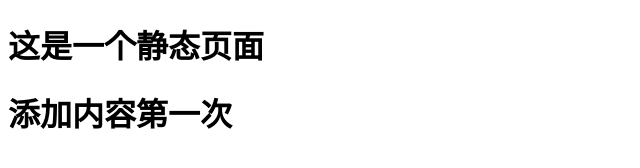
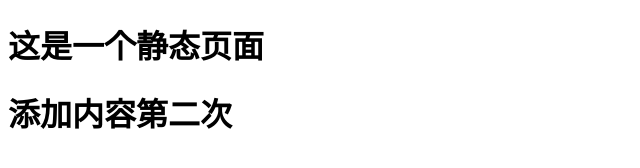
Before and after one commit to 1151508346/test3, a plain HTML site: page index.html in a window 1280 px wide. Shown: the full height of the page, 0-640 px from the left. Drawn offline with Linux system fonts and the light colour scheme.

Commit message:
动态添加内容第二次

```diff
--- a/index.html
+++ b/index.html
@@ -3,10 +3,15 @@
 <head>
     <meta charset="UTF-8">
     <meta name="viewport" content="width=device-width, initial-scale=1.0">
+    <meta http-equiv='Cache-Control' content='no-cache,must-revalidate'>
     <title>Document</title>
 </head>
 <body>
     <h1>这是一个静态页面</h1>
-    <h1>添加内容第一次</h1>
+    <h1 id="addOne">添加内容第一次</h1>
+    <script type='text/javascript'>
+        var addOne = document.getElementById('addOne')
+        addOne.innerHTML = '添加内容第二次'
+    </script>
 </body>
 </html>
```
